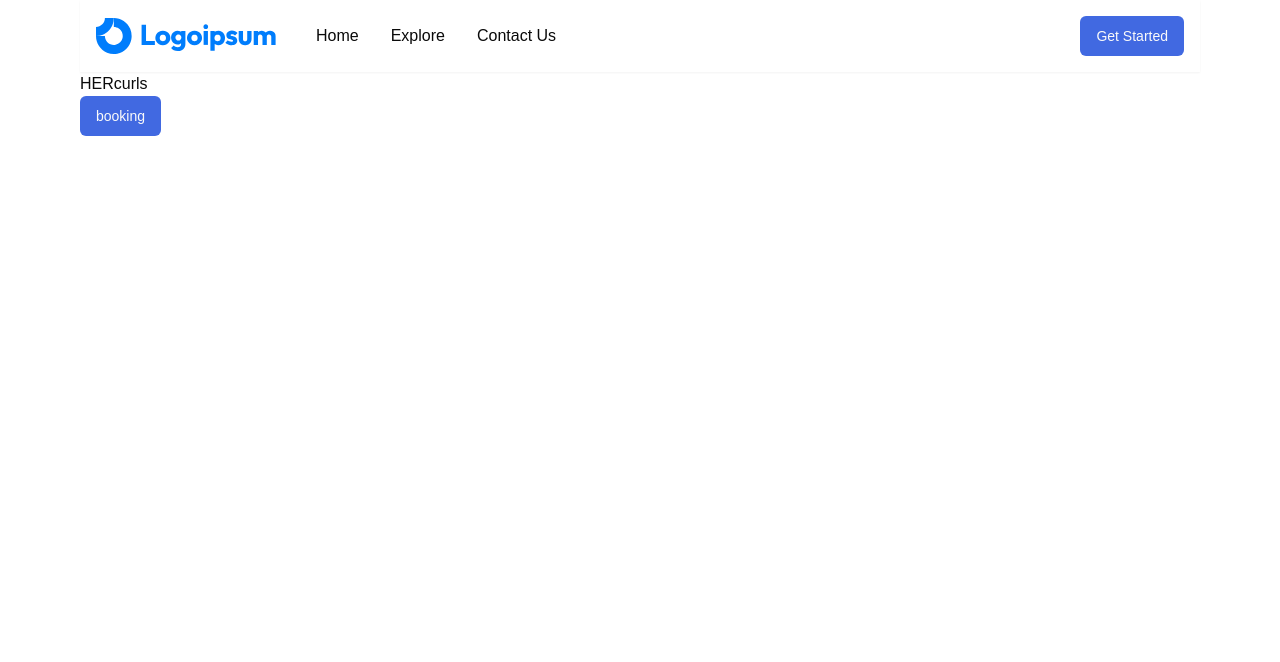
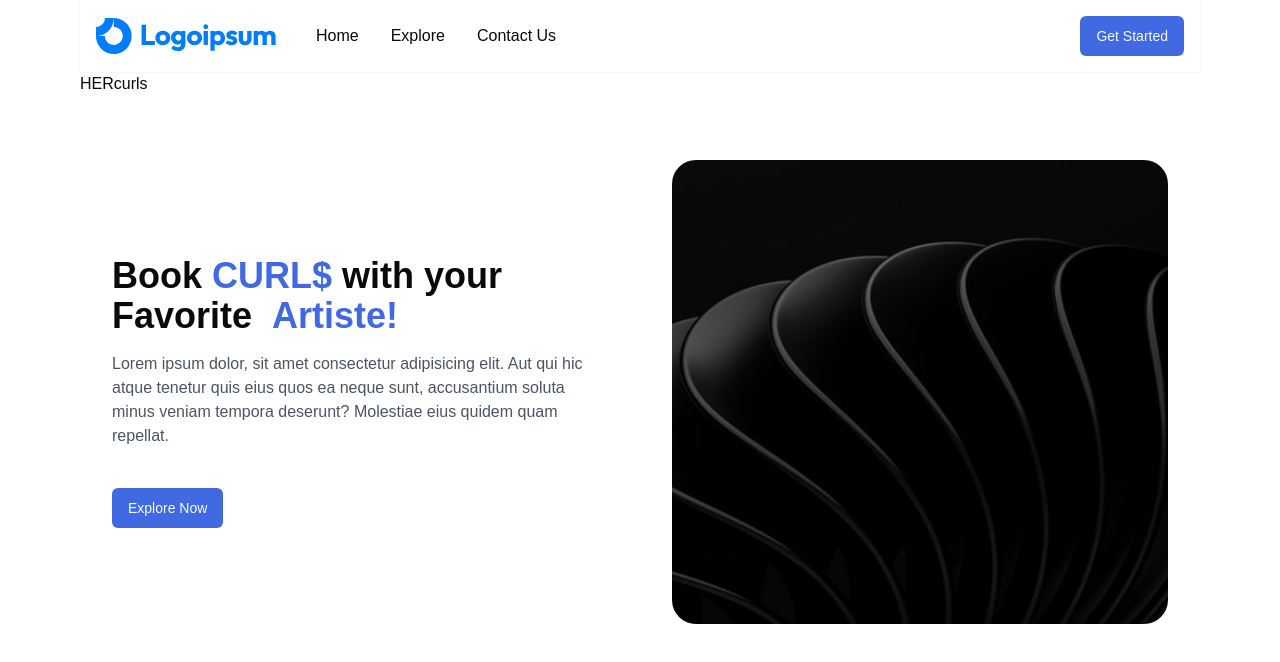
Before and after one commit to mattyricks/curls-temp, a Next.js app: page / in a window 1280 px wide. Shown: the top 662 px of the page. Built offline with nearby package versions, Linux system fonts and the light colour scheme.

Commit message:
adds Hero section, updates page-layout

```diff
--- /dev/null
+++ b/app/_components/Hero.jsx
@@ -0,0 +1,49 @@
+import { Button } from '@/components/ui/button'
+import Image from 'next/image'
+import React from 'react'
+
+function Hero() {
+    return (
+        <section>
+            <div className="mx-auto max-w-screen-xl px-4 py-8 sm:px-6 sm:py-12 lg:px-8 lg:py-16">
+                <div className="grid grid-cols-1 gap-8 lg:grid-cols-2 lg:gap-16">
+                    <div className="relative h-64 overflow-hidden rounded-lg sm:h-80 lg:order-last lg:h-full">
+                        <Image
+                            alt=""
+                            src="/u_1.jpg"
+                            width={800}
+                            height={800}
+                            className="absolute inset-0 h-full w-full object-cover rounded-3xl"
+                        />
+                    </div>
+
+                    <div className="lg:py-24">
+                        <h2 className="text-3xl font-bold sm:text-4xl">Book&nbsp;
+                            <span className='text-primary'>
+                                CURL$
+                            </span> with your Favorite
+
+                            &nbsp;
+
+                            <span className='text-primary '>
+                                Artiste!
+                            </span>
+                        </h2>
+
+                        <p className="mt-4 text-gray-600">
+                            Lorem ipsum dolor, sit amet consectetur adipisicing elit. Aut qui hic atque tenetur quis
+                            eius quos ea neque sunt, accusantium soluta minus veniam tempora deserunt? Molestiae eius
+                            quidem quam repellat.
+                        </p>
+
+                        <Button className='mt-10'>
+                            Explore Now
+                        </Button>
+                    </div>
+                </div>
+            </div>
+        </section>
+    )
+}
+
+export default Hero
--- a/app/layout.js
+++ b/app/layout.js
@@ -25,8 +25,12 @@
         className={`${geistSans.variable} ${geistMono.variable} antialiased`}
       >
         <div className="md:px-20">
-          {<Header/>}
+          {<Header />}
           {children}
+        </div>
+
+        <div>
+
         </div>
       </body>
     </html>
--- a/app/page.js
+++ b/app/page.js
@@ -1,14 +1,13 @@
 import { Button } from "@/components/ui/button";
 import Image from "next/image";
+import Hero from "./_components/Hero";
 
 export default function Home() {
   return (
     <div>
       <h2>HERcurls</h2>
 
-      <Button>
-        booking
-      </Button>
+      <Hero />
     </div>
   );
 }
```
